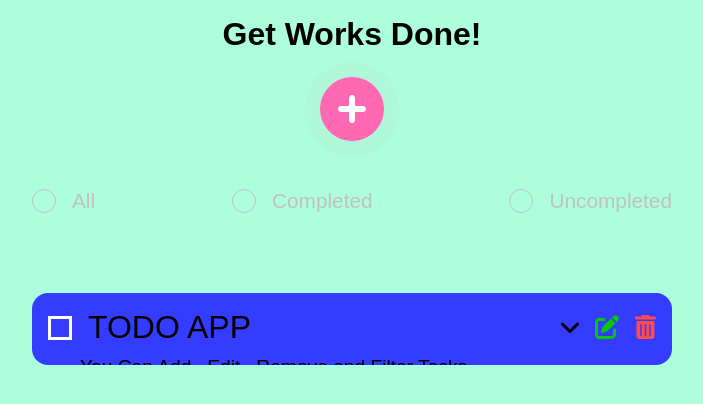
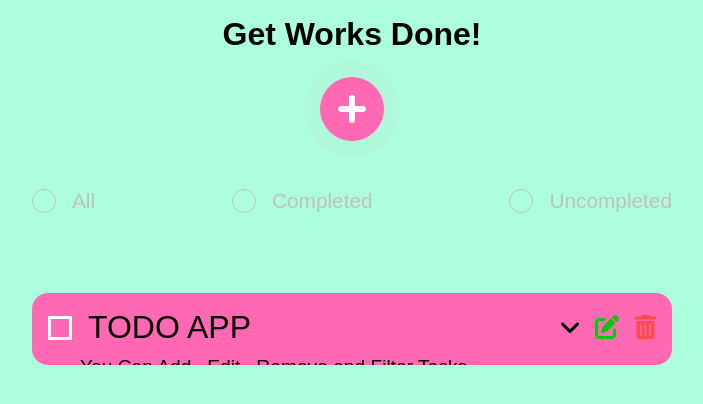
Before and after one commit to javadbasiri/todo-app, a React (Create React App) app: page / in a window 1280 px wide. Shown: the top 404 px of the page, without its empty margins (288-991 px from the left). Built offline with nearby package versions, Linux system fonts and the light colour scheme; a web font is replaced by a local one.

Commit message:
change a function

```diff
--- a/src/App.js
+++ b/src/App.js
@@ -16,12 +16,25 @@ const App=()=>{
             description:"You Can Add , Edit , Remove and Filter Tasks.",
             id:randomNumber(),
             completed:false,
-            delete:false
+            delete:false,
+            color:"#ff69b4"
     }])
     const [status , setStatus]=useState("")
     const [filterTodo , setFilterTodo]=useState([])
 
+    const generateColor = ()=>{
+        let values = ["0","1","2","3","4","5","6","7","8","9","a","b","c","d","e","f"]
+        let color = "#"
 
+        for(let i = 0 ; i<4 ; i++){
+            let x = Math.round(Math.random() * 15);
+            let y =  values[x]
+
+            color += y
+        }
+
+        return(color)
+    }
 
     const addHandler =()=>{
         if(taskInfo.title === "")return;
@@ -30,7 +43,8 @@ const App=()=>{
             description:taskInfo.description,
             id:randomNumber(),
             completed:false,
-            delete:false
+            delete:false,
+            color:`${generateColor()}ff`
         })
         setShowModal(false)
         setTaskInfo({title:"",description:""})
--- a/src/components/todo.js
+++ b/src/components/todo.js
@@ -70,29 +70,11 @@ const Todo =({todo ,todos ,setTodos})=>{
     }
 
 
-    const generateColor = ()=>{
-        let values = ["0","1","2","3","4","5","6","7","8","9","a","b","c","d","e","f"]
-        let color = "#"
-
-        for(let i = 0 ; i<4 ; i++){
-            let x = Math.round(Math.random() * 15);
-            let y =  values[x]
-
-            color += y
-        }
-
-        setColor(color)
-    }
-
-    useEffect(()=>{
-        generateColor();
-    },[])
-
 
 
     return(
         <>
-        <div style={{backgroundColor:`${color}ff`}} className={todo.delete ? "todo-container deleted" : show ? "todo-container show" : "todo-container" }>
+        <div style={{background:todo.color}} className={todo.delete ? "todo-container deleted" : show ? "todo-container show" : "todo-container" }>
             <div className="header">
                 <div className="todo-title">
                     <label>
```
